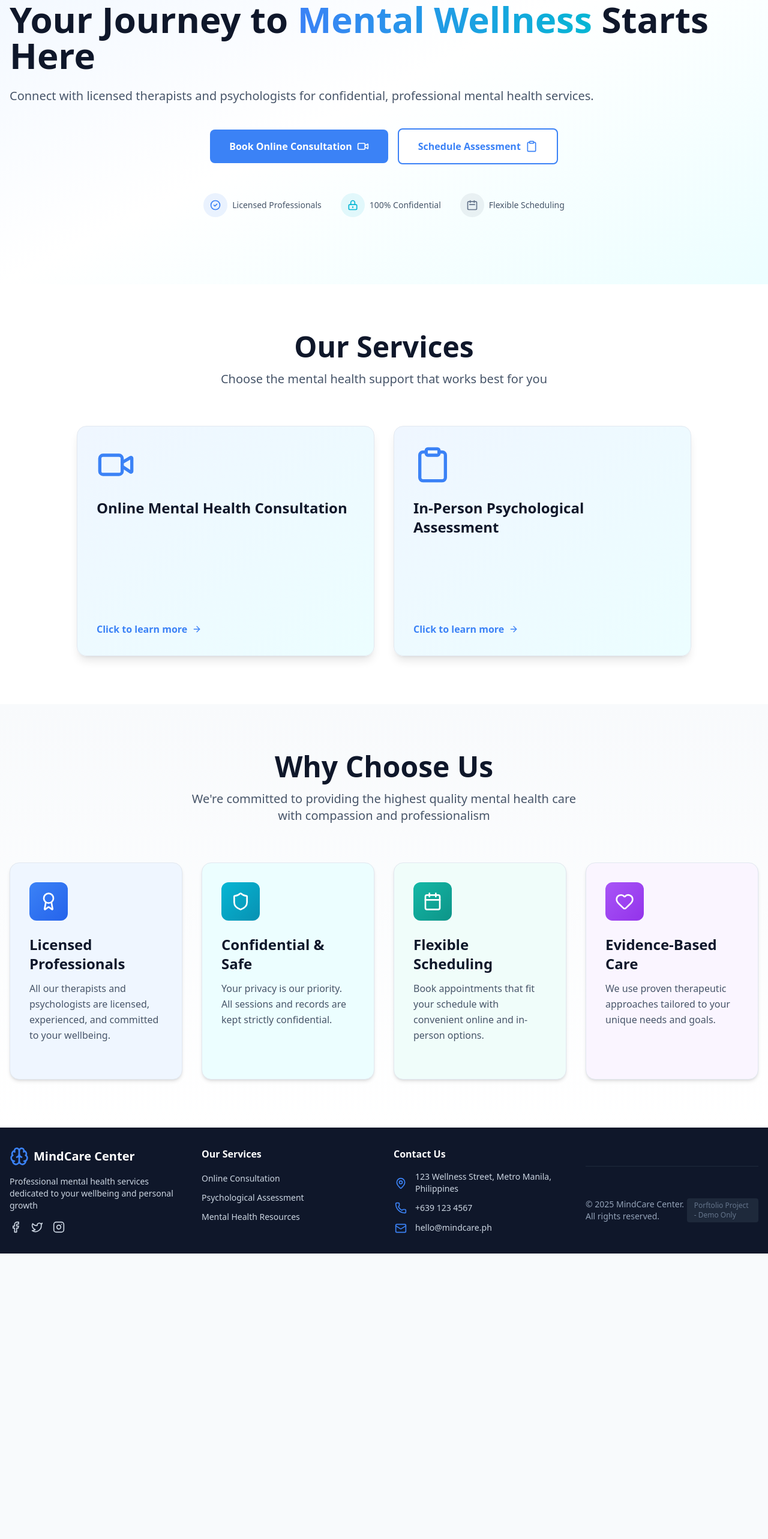
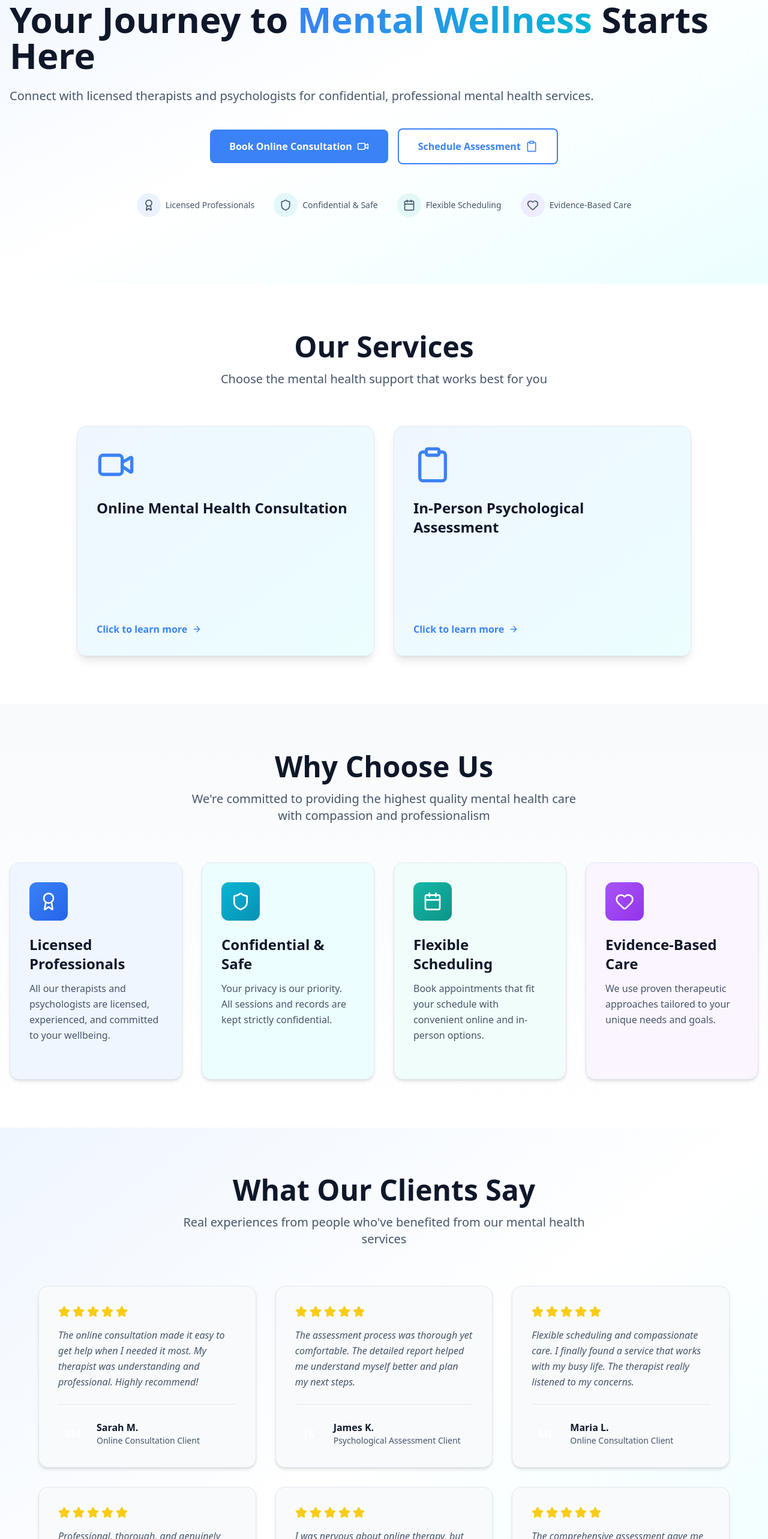
Before and after one commit to nathsycode/psych-services-center, a React (Vite) app in the folder client/: page / in a window 1280 px wide. Shown: the part 234-2800 px from the top of the page at 60% size. Before the commit the page ends 2324 px from the top, so only its background shows below. Built offline with nearby package versions, Linux system fonts and the light colour scheme.

Commit message:
Added Testimonials. Changes on Hero

```diff
--- a/client/src/components/home/Hero.jsx
+++ b/client/src/components/home/Hero.jsx
@@ -1,7 +1,35 @@
 import { Link } from 'react-router-dom'
-import { ArrowRight, Video, Clipboard } from 'lucide-react'
+import { Clipboard, Video, Award, Shield, Calendar, Heart } from 'lucide-react'
 
 export default function Hero() {
+
+  const features = [
+    {
+      icon: Award,
+      title: 'Licensed Professionals',
+      hoverColor: 'hover:text-blue-500',
+      lightBg: 'bg-blue-500/10',
+    },
+    {
+      icon: Shield,
+      title: 'Confidential & Safe',
+      hoverColor: 'hover:text-cyan-500',
+      lightBg: 'bg-cyan-500/10',
+    },
+    {
+      icon: Calendar,
+      title: 'Flexible Scheduling',
+      hoverColor: 'hover:text-teal-500',
+      lightBg: 'bg-teal-500/10',
+    },
+    {
+      icon: Heart,
+      title: 'Evidence-Based Care',
+      hoverColor: 'hover:text-purple-500',
+      lightBg: 'bg-purple-500/10',
+    },
+  ];
+
   return (
     <section className="relative bg-gradient-to-br from-blue-50 via-white to-cyan-50 py-20 lg:py-28 overflow-hidden w-full">
       <div className="absolute inset-0 overflow-hidden">
@@ -38,30 +66,15 @@ export default function Hero() {
         </div>
 
         <div className="flex flex-wrap justify-center items-center gap-8 text-sm text-slate-600">
-          <div className="flex items-center space-x-2 hover:text-primary transition:colors">
-            <div className="w-10 h-10 bg-primary/10 rounded-full flex items-center justify-center">
-              <svg className="w-5 h-5 text-primary" fill="none" stroke="currentColor" viewBox="0 0 24 24">
-                <path strokeLinecap="round" strokeLinejoin="round" strokeWidth={2} d="M9 12l2 2 4-4m6 2a9 9 0 11-18 0 9 9 0 0118 0z" />
-              </svg>
-            </div>
-            <span className="font-medium">Licensed Professionals</span>
-          </div>
-          <div className="flex items-center space-x-2 hover:text-primary transition:colors">
-            <div className="w-10 h-10 bg-accent/10 rounded-full flex items-center justify-center">
-              <svg className="w-5 h-5 text-accent" fill="none" stroke="currentColor" viewBox="0 0 24 24">
-                <path strokeLinecap="round" strokeLinejoin="round" strokeWidth={2} d="M12 15v2m-6 4h12a2 2 0 002-2v-6a2 2 0 00-2-2H6a2 2 0 00-2 2v6a2 2 0 002 2zm10-10V7a4 4 0 00-8 0v4h8z" />
-              </svg>
-            </div>
-            <span className="font-medium">100% Confidential</span>
-          </div>
-          <div className="flex items-center space-x-2 hover:text-primary transition:colors">
-            <div className="w-10 h-10 bg-slate-500/10 rounded-full flex items-center justify-center">
-              <svg className="w-5 h-5 text-slate-500" fill="none" stroke="currentColor" viewBox="0 0 24 24">
-                <path strokeLinecap="round" strokeLinejoin="round" strokeWidth={2} d="M8 7V3m8 4V3m-9 8h10M5 21h14a2 2 0 002-2V7a2 2 0 00-2-2H5a2 2 0 00-2 2v12a2 2 0 002 2z" />
-              </svg>
-            </div>
-            <span className="font-medium">Flexible Scheduling</span>
-          </div>
+          {features.map((feature) => {
+            return (
+              <div className={`flex items-center space-x-2 ${feature.hoverColor} transition:colors duration-300`}>
+                <div className={`flex items-center justify-center w-10 h-10 ${feature.lightBg} rounded-full`}>
+                  <feature.icon className="w-5 h-5" />
+                </div>
+                <span className="font-medium">{feature.title}</span>
+              </div>)
+          })}
         </div>
       </div>
     </section>
--- a/client/src/components/home/ServicesSection.jsx
+++ b/client/src/components/home/ServicesSection.jsx
@@ -69,7 +69,7 @@ export default function ServicesSection() {
                   }}
                 >
                   <div
-                    className="absolute w-full h-full bg-gradient-to-br from-blue-50 to-cyan-50 rounded-2xl p-8 shadow-lg hover:shadow-2xl transition-all duration-300 border border-slate-200"
+                    className="absolute w-full h-full bg-gradient-to-br from-blue-50 to-cyan-50 hover:bg-gradient-to-tl rounded-2xl p-8 shadow-lg hover:shadow-2xl transition-all duration-300 border border-slate-200"
                     style={{ backfaceVisibility: 'hidden' }}
                   >
                     <div className="flex flex-col h-full">
@@ -84,7 +84,7 @@ export default function ServicesSection() {
                   </div>
 
                   <div
-                    className="absolute w-full h-full bg-gradient-to-br from-primary to-accent rounded-2xl p-8 shadow-lg hover:shadow-lg text-white"
+                    className="absolute w-full h-full bg-gradient-to-br from-primary to-accent rounded-2xl p-8 shadow-lg hover:shadow-2xl text-white"
                     style={{
                       backfaceVisibility: 'hidden',
                       transform: 'rotateY(180deg)',
--- a/client/src/components/home/Testimonials.jsx
+++ b/client/src/components/home/Testimonials.jsx
@@ -0,0 +1,165 @@
+import { useEffect, useRef, useState } from 'react';
+import { ChevronLeft, ChevronRight, Star } from 'lucide-react';
+import testimonialsData from '../../data/testimonials.json';
+
+export default function Testimonials() {
+  const [visibleCards, setVisibleCards] = useState({});
+  const [currentSlide, setCurrentSlide] = useState(0);
+  const sectionRef = useRef(null);
+  const carouselRef = useRef(null);
+
+  useEffect(() => {
+    const observer = new IntersectionObserver(
+      (entries) => {
+        entries.forEach((entry) => {
+          if (entry.isIntersecting) {
+            const cardId = entry.target.dataset.cardId;
+            setTimeout(() => {
+              setVisibleCards(prev => ({ ...prev, [cardId]: true }));
+            }, parseInt(entry.target.dataset.delay));
+          }
+        });
+      },
+      { threshold: 0.1 }
+    );
+
+    if (sectionRef.current) {
+      const cards = sectionRef.current.querySelectorAll('[data-card-id]');
+      cards.forEach(card => observer.observe(card));
+    };
+
+    return () => observer.disconnect();
+  }, []);
+
+  const handlePrevSlide = () => {
+    setCurrentSlide(prev => (prev === 0 ? testimonialsData.length - 1 : prev - 1));
+  }
+
+  const handleNextSlide = () => {
+    setCurrentSlide(prev => (prev === testimonialsData.length - 1 ? 0 : prev + 1));
+  }
+
+  const goToSlide = (index) => {
+    setCurrentSlide(index);
+  }
+
+  return (
+    <section className="py-20 bg-gradient-to-br from-blue-50 via-white to-cyan-50">
+      <div className="container mx-auto px-4">
+        <div className="text-center mb-16">
+          <h2 className="text-4xl md:text-5xl font-bold text-slate-900 mb-4">What Our Clients Say</h2>
+          <p className="text-xl text-slate-600 max-w-2xl mx-auto">
+            Real experiences from people who've benefited from our mental health services
+          </p>
+        </div>
+
+
+        {/* Desktop */}
+        <div
+          ref={sectionRef}
+          className="hidden lg:grid grid-cols-1 md:grid-cols-2 lg:grid-cols-3 gap-8 max-w-6xl mx-auto"
+        >
+          {testimonialsData.map((testimonial) => (
+            <div
+              key={testimonial.id}
+              data-card-id={testimonial.id}
+              data-delay={testimonial.delay}
+              className={`group transition-all duration-700 transform ${visibleCards[testimonial.id] ? 'opacity-100 transilate-y-0' : 'opacity-0 translate-y-8'
+                }`}
+            >
+              <div className="h-full bg-slate-50 rounded-2xl p-8 shadow-md hover:shadow-2xl transition-all duration-300 hover:-translate-y-2  border border-slate-200">
+                <div className="flex space-x-1 mb-4">
+                  {Array.from({ length: testimonial.rating }).map((_, i) => (
+                    <Star
+                      key={i}
+                      className="w-5 h-5 text-yellow-400 fill-yellow-400 group-hover:scale-110 transition-all duration-300 group-hover:text-yellow-500"
+                      style={{ transitionDelay: `${i * 100}ms` }}
+                    />
+                  ))}
+                </div>
+                <p className="text-slate-600 mb-6 leading-relaxed italic">{testimonial.content}</p>
+
+                <div className="flex items-center space-x-4 border-t border-slate-200 pt-6">
+                  <div className={`w-12 h-12 ${testimonial.bgColor} rounded-full flex items-center justify-center text-white font-bold text-lg group-hover:scale-110 transition-transform duration-300`}>{testimonial.initials}</div>
+                  <div>
+                    <p className="font-semibold text-slate-900">{testimonial.name}</p>
+                    <p className="text-sm text-slate-600">{testimonial.role}</p>
+                  </div>
+                </div>
+              </div>
+            </div>
+          ))}
+        </div>
+
+        {/* Mobile */}
+        <div className="lg:hidden">
+          <div
+            ref={carouselRef}
+            className="relative overflow-hidden"
+          >
+            <div
+              className="flex transition-transform duration-500 ease-out"
+              style={{ transform: `translateX(-${currentSlide * 100}%)` }}
+            >
+              {testimonialsData.map((testimonial) => (
+                <div
+                  key={testimonial.id}
+                  className="w-full flex-shrink-0 px-12">
+                  <div className="bg-slate-50 rounded-2xl p-8 shadow-md border border-slate-200">
+                    <div className="flex space-x-1 mb-4">
+                      {Array.from({ length: testimonial.rating }).map((_, i) => (
+                        <Star
+                          key={i}
+                          className="w-5 h-5 text-yellow-400 fill-yellow-400"
+                        />
+                      ))}
+                    </div>
+
+                    <p className="text-slate-600 mb-6 leading-relaxed italic">{testimonial.content}</p>
+
+                    <div className="flex items-center space-x-4 border-t border-slate-200 pt-6">
+                      <div className={`w-12 h-12 ${testimonial.bgColor} rounded-full flex items-center justify-center text-white font-bold text-lg`}>
+                        {testimonial.initials}
+                      </div>
+                      <div>
+                        <p className="font-semibold text-slate-900">{testimonial.name}</p>
+                        <p className="text-sm text-slate-600">{testimonial.role}</p>
+                      </div>
+                    </div>
+                  </div>
+                </div>
+              ))}
+            </div>
+
+            <button
+              onClick={handlePrevSlide}
+              aria-label="Previous testimonial"
+              className="absolute left-4 top-1/2 -translate-y-1/2 bg-primary text-white p-2 rounded-full hover:bg-blue-600 active:scale-90 active:bg-slate-600 focus:outline-none focus:ring-blue-300 focus:ring-offset-2 transition-all duration-150 z-10 select-none">
+              <ChevronLeft className="w-6 h-6" />
+            </button>
+            <button
+              onClick={handleNextSlide}
+              aria-label="Next testimonial"
+              className="absolute right-4 top-1/2 -translate-y-1/2 bg-primary text-white p-2 rounded-full hover:bg-blue-600 active:scale-90 active:bg-slate-600 focus:outline-none focus:ring-blue-300 focus:ring-offset-2 transition-all duration-150 z-10 select-none">
+              <ChevronRight className="w-6 h-6" />
+            </button>
+          </div>
+
+          <div className="flex justify-center items-center space-x-3 mt-8">
+            {testimonialsData.map((_, index) => (
+              <button
+                key={index}
+                onClick={() => goToSlide(index)}
+                className={`h-2 rounded-full transition-all duration-300 ${index === currentSlide
+                  ? 'bg-primary w-8'
+                  : 'bg-slate-300 w-2 hover:bg-slate-400'
+                  }`}
+                aria-label={`Go to slide ${index + 1}`}
+              />
+            ))}
+          </div>
+        </div>
+      </div>
+    </section>
+  )
+}
--- a/client/src/data/testimonials.json
+++ b/client/src/data/testimonials.json
@@ -3,9 +3,11 @@
     "id": 1,
     "name": "Sarah M.",
     "role": "Online Consultation Client",
-    "content": "The online consultation made it so easy to get help when I needed it most. My therapist was understanding and professional.",
+    "content": "The online consultation made it easy to get help when I needed it most. My therapist was understanding and professional. Highly recommend!",
     "rating": 5,
-    "initial": "S"
+    "initials": "SM",
+    "bgColor": "bg-blue-500",
+    "delay": 0
   },
   {
     "id": 2,
@@ -13,14 +15,48 @@
     "role": "Psychological Assessment Client",
     "content": "The assessment process was thorough yet comfortable. The detailed report helped me understand myself better and plan my next steps.",
     "rating": 5,
-    "initial": "J"
+    "initials": "JK",
+    "bgColor": "bg-cyan-500",
+    "delay": 100
   },
   {
     "id": 3,
     "name": "Maria L.",
     "role": "Online Consultation Client",
-    "content": "Flexible scheduling and compassionate care. I finally found a service that works with my busy life. Highly recommend!",
+    "content": "Flexible scheduling and compassionate care. I finally found a service that works with my busy life. The therapist really listened to my concerns.",
     "rating": 5,
-    "initial": "M"
+    "initials": "ML",
+    "bgColor": "bg-teal-500",
+    "delay": 200
+  },
+  {
+    "id": 4,
+    "name": "David R.",
+    "role": "Psychological Assessment Client",
+    "content": "Professional, thorough, and genuinely caring. The team made me feel comfortable throughout the entire assessment process. Best decision I made.",
+    "rating": 5,
+    "initials": "DR",
+    "bgColor": "bg-purple-500",
+    "delay": 300
+  },
+  {
+    "id": 5,
+    "name": "Emily T.",
+    "role": "Online Consultation Client",
+    "content": "I was nervous about online therapy, but the platform is so easy to use. My therapist helped me work through my anxiety in just a few sessions.",
+    "rating": 5,
+    "initials": "ET",
+    "bgColor": "bg-blue-500",
+    "delay": 400
+  },
+  {
+    "id": 6,
+    "name": "Michael C.",
+    "role": "Psychological Assessment Client",
+    "content": "The comprehensive assessment gave me clarity on my mental health. The recommendations were practical and the follow-up support has been invaluable.",
+    "rating": 5,
+    "initials": "MC",
+    "bgColor": "bg-cyan-500",
+    "delay": 500
   }
 ]
--- a/client/src/pages/Home.jsx
+++ b/client/src/pages/Home.jsx
@@ -1,7 +1,7 @@
 import Hero from '../components/home/Hero';
 import ServicesSection from '../components/home/ServicesSection';
 import WhyChooseUs from '../components/home/WhyChooseUs';
-// import Testimonials from '../components/home/Testimonials';
+import Testimonials from '../components/home/Testimonials';
 // import StatsSection from '../components/home/StatsSection';
 // import CTASection from '../components/home/CTASection';
 
@@ -11,7 +11,7 @@ export default function Home() {
       <Hero />
       <ServicesSection />
       <WhyChooseUs />
-      {/* <Testimonials /> */}
+      <Testimonials />
       {/* <StatsSection /> */}
       {/* <CTASection /> */}
     </div>
```
